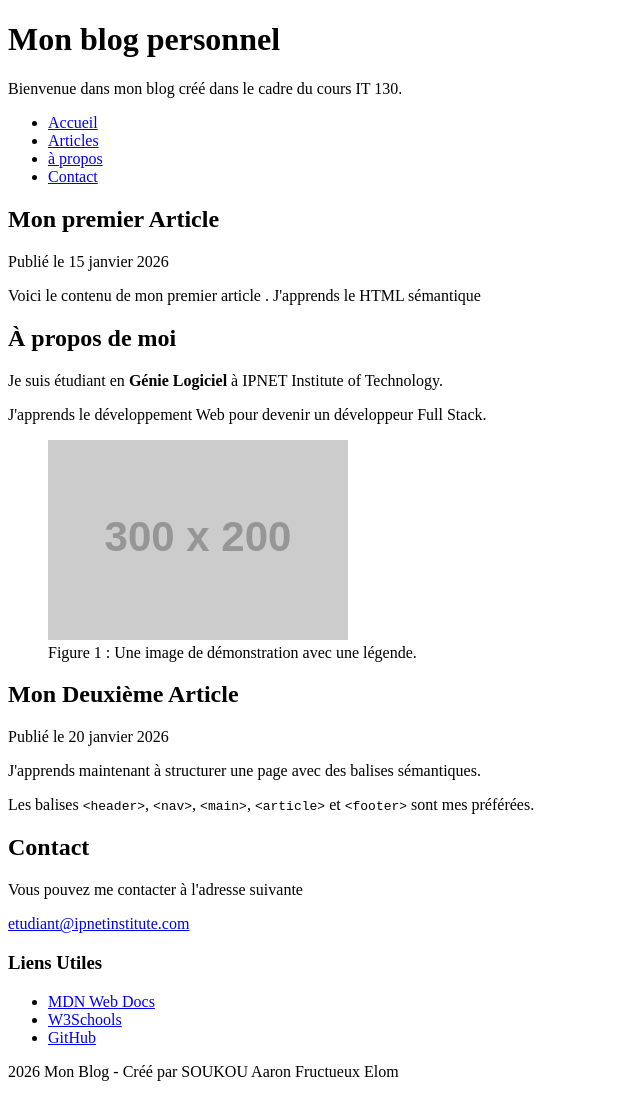
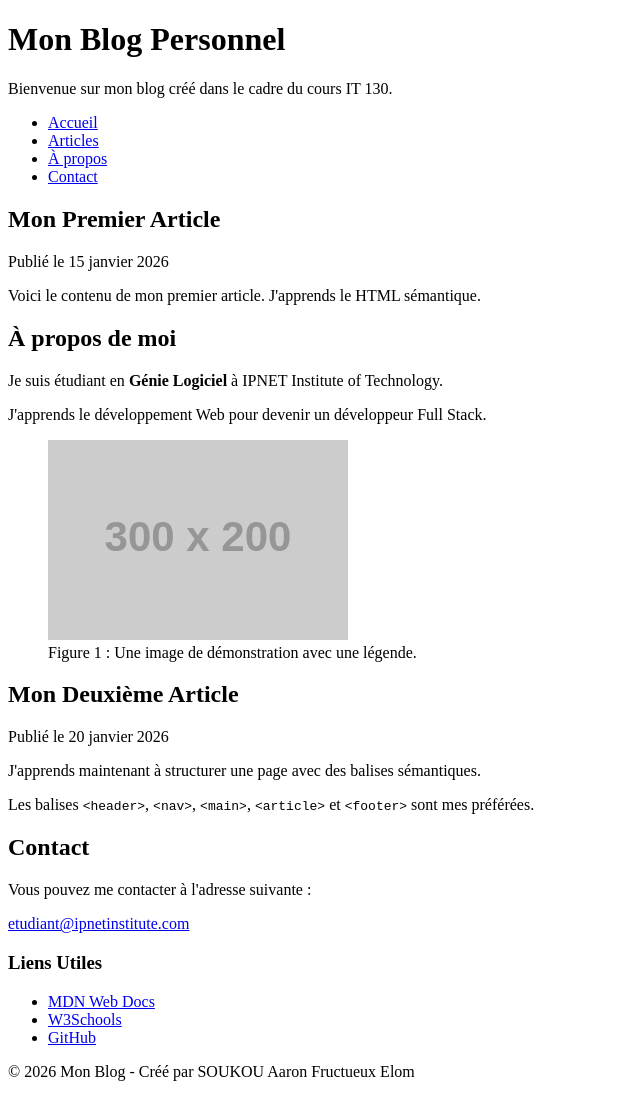
Before and after one commit to aaronfructueuxelom-gif/ipnet-it130-aaron, a plain HTML site: page blog.html in a window 1280 px wide. Shown: the whole page, without its empty margins (0-640 px from the left). Drawn offline with Linux system fonts and the light colour scheme; placeholder pictures from the web are drawn by us.

Commit message:
Mise à jour de blog.html

```diff
--- a/blog.html
+++ b/blog.html
@@ -3,22 +3,21 @@
 <head>
     <meta charset="UTF-8">
     <meta name="viewport" content="width=device-width, initial-scale=1.0">
-    <title>Mon blog - IT 130</title>
+    <title>Mon Blog - IT 130</title>
 </head>
 <body>
-    <!-- En tête de la page -->
+    <!-- En-tête de la page -->
     <header>
-        <h1>Mon blog personnel</h1>
-        <p>Bienvenue dans mon blog créé dans le cadre du cours IT 130.</p>
+        <h1>Mon Blog Personnel</h1>
+        <p>Bienvenue sur mon blog créé dans le cadre du cours IT 130.</p>
     </header>
 
-
-     <!-- Navigateur -->
+    <!-- Navigation -->
     <nav>
         <ul>
             <li><a href="#accueil">Accueil</a></li>
             <li><a href="#articles">Articles</a></li>
-            <li><a href="#apropos">à propos</a></li>
+            <li><a href="#apropos">À propos</a></li>
             <li><a href="#contact">Contact</a></li>
         </ul>
     </nav>
@@ -27,25 +26,25 @@
     <main>
         <!-- Article principal -->
         <article>
-            <h2> Mon premier Article</h2>
+            <h2>Mon Premier Article</h2>
             <p>Publié le <time datetime="2026-01-15">15 janvier 2026</time></p>
-                  <p>Voici le contenu de mon premier article . J'apprends le HTML sémantique</p>
+            <p>Voici le contenu de mon premier article. J'apprends le HTML sémantique.</p>
         </article>
+
+        <!-- Section À propos -->
         <section id="apropos">
             <h2>À propos de moi</h2>
             <p>Je suis étudiant en <strong>Génie Logiciel</strong> à IPNET Institute of Technology.</p>
             <p>J'apprends le développement Web pour devenir un développeur Full Stack.</p>
         </section>
 
-
-            <!--Image-->
+        <!-- Image -->
         <figure>
             <img src="https://via.placeholder.com/300x200" alt="Image de démonstration montrant un paysage">
             <figcaption>Figure 1 : Une image de démonstration avec une légende.</figcaption>
         </figure>
 
-
-    <!--Article-->
+        <!-- Deuxième article -->
         <article>
             <h2>Mon Deuxième Article</h2>
             <p>Publié le <time datetime="2026-01-20">20 janvier 2026</time></p>
@@ -53,14 +52,13 @@
             <p>Les balises <code>&lt;header&gt;</code>, <code>&lt;nav&gt;</code>, <code>&lt;main&gt;</code>, <code>&lt;article&gt;</code> et <code>&lt;footer&gt;</code> sont mes préférées.</p>
         </article>
 
-    <!-- Contact -->
+        <!-- Section Contact -->
         <section id="contact">
-
             <h2>Contact</h2>
-        <p>Vous pouvez me contacter à l'adresse suivante </p>
+            <p>Vous pouvez me contacter à l'adresse suivante :</p>
             <p><a href="mailto:etudiant@ipnetinstitute.com">etudiant@ipnetinstitute.com</a></p>
         </section>
-
+    </main>
 
     <!-- Barre latérale -->
     <aside>
@@ -72,13 +70,9 @@
         </ul>
     </aside>
 
-
-       </main>
-
     <!-- Pied de page -->
     <footer>
-            <p> 2026 Mon Blog - Créé par SOUKOU Aaron Fructueux Elom</p>
+        <p>© 2026 Mon Blog - Créé par SOUKOU Aaron Fructueux Elom</p>
     </footer>
-
 </body>
 </html>
```
Lines whose indentation alone changed are shown as unchanged.
